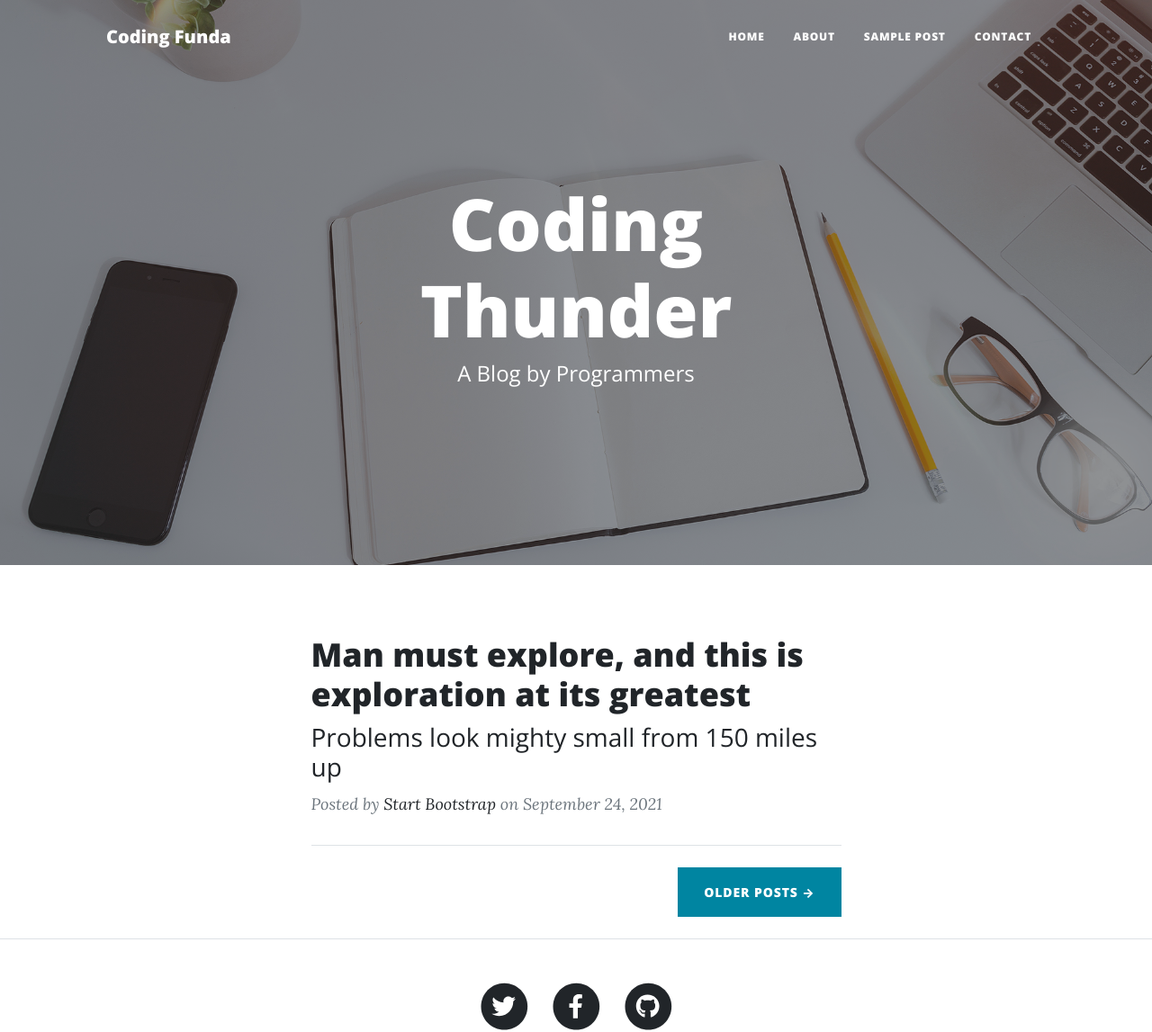
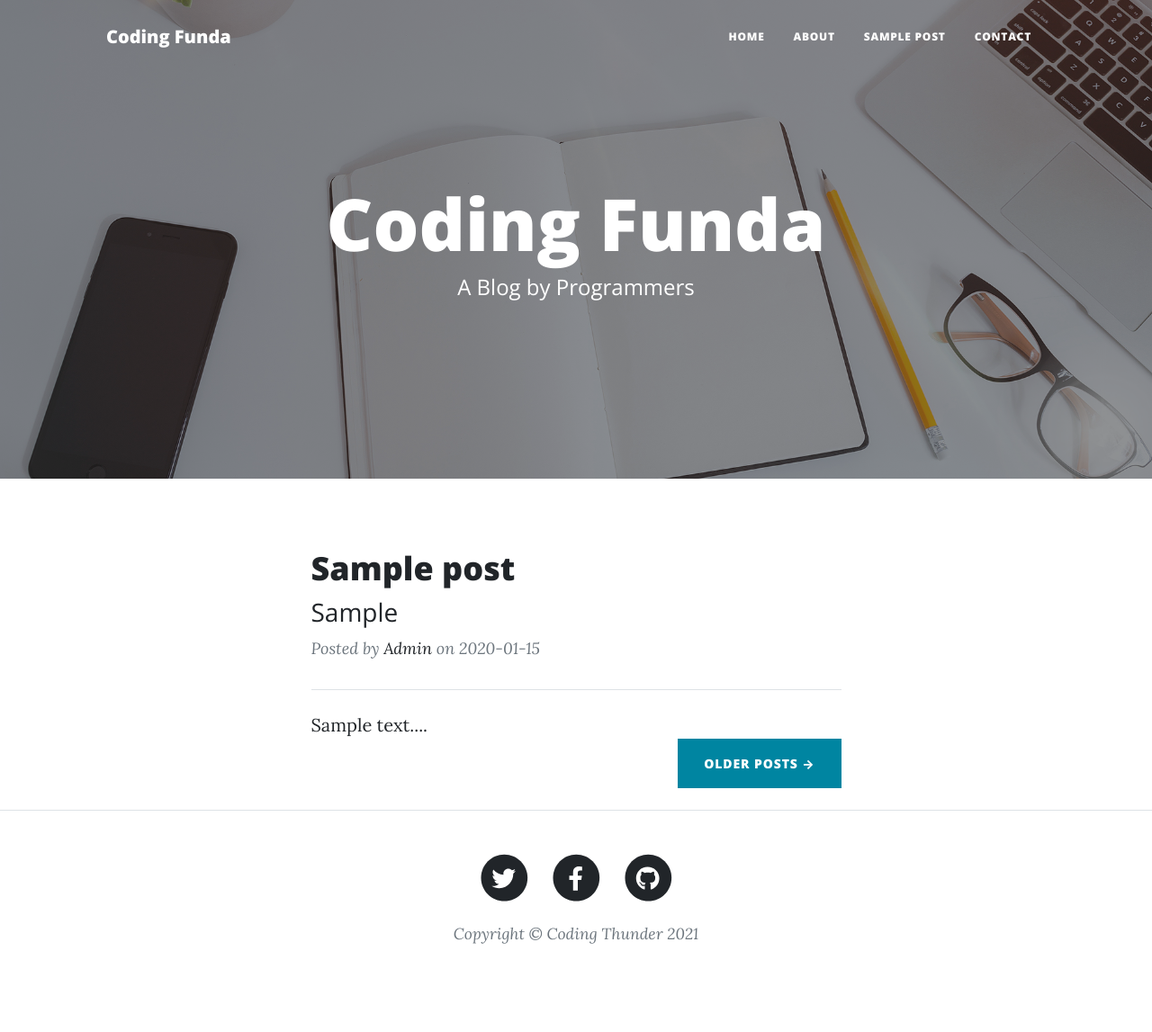
Before and after one commit to kirandora/flask-blog-app, a Flask app: page / in a window 1280 px wide. Shown: the top 1147 px of the page at 90% size. After the commit the page ends 1049 px from the top, so only its background shows below. Run offline with Flask 2, Linux system fonts and the light colour scheme; tables that the repository leaves empty hold one stand-in row (values such as "Sample post"); some libraries are stand-ins or nearby versions.

Commit message:
Added login page and retrieve post from db

```diff
--- a/config.json
+++ b/config.json
@@ -8,6 +8,11 @@
     "gh_url": "https:/github.com/codingthunder",
     "blog_name" : "Coding Funda",
     "gmail-user": "test@gmail.com",
-    "gmail-password": "something"
+    "gmail-password": "something",
+    "about-text": "This is Kiran dora, Yoga and Ayurveda enthusiast.I am passionate about coding and learning",
+    "no_of_posts": 5,
+    "login_image": "login.svg",
+    "admin_user": "admin",
+    "admin_password": "admin"
   }
 }
--- a/main.py
+++ b/main.py
@@ -1,6 +1,6 @@
 import pymysql
 import json
-from flask import Flask, render_template, request
+from flask import Flask, render_template, request, session
 from flask_sqlalchemy import SQLAlchemy
 from datetime import datetime
 from flask_mail import Mail
@@ -13,6 +13,7 @@ with open('config.json', 'r') as config:
 
 local_server = True
 app = Flask(__name__)
+app.secret_key = 'super-secret-key'
 app.config.update(
     MAIL_SERVER='smtp.gmail.com',
     MAIL_PORT='465',
@@ -29,9 +30,6 @@ db = SQLAlchemy(app)
 
 
 class Contacts(db.Model):
-    """
-    sno, name, phone_num, email, msg, date
-    """
     sno = db.Column(db.Integer, primary_key=True)
     name = db.Column(db.String(50), nullable=False)
     phone_num = db.Column(db.String(12), nullable=False)
@@ -40,14 +38,49 @@ class Contacts(db.Model):
     date = db.Column(db.String(20), nullable=True)
 
 
+class Posts(db.Model):
+    sno = db.Column(db.Integer, primary_key=True)
+    title = db.Column(db.String(50), nullable=False)
+    tagline = db.Column(db.String(50), nullable=False)
+    slug = db.Column(db.String(25), nullable=False)
+    content = db.Column(db.String(120), nullable=False)
+    date = db.Column(db.String(20), nullable=True)
+    img_file = db.Column(db.String(20), nullable=True)
+
+
 @app.route("/")
 def home():
-    return render_template('index.html', params=params)
+    posts = Posts.query.filter_by().all()[0:params['no_of_posts']]
+    return render_template('index.html', params=params, posts=posts)
 
 
 @app.route("/about")
 def about():
     return render_template('about.html', params=params)
+
+
+@app.route("/dashboard", methods=['GET', 'POST'])
+def dashboard():
+    if 'user' in session and session['user'] == params['admin_user']:
+        posts = Posts.query.all()
+        return render_template('dashboard.html', params=params, posts=posts)
+
+    if request.method == 'POST':
+        username = request.form.get('uname')
+        password = request.form.get('pass')
+        if username == params['admin_user'] and password == params['admin_password']:
+            # set the session variable
+            session['user'] = username
+            posts = Posts.query.all()
+            return render_template('dashboard.html', params=params, posts=posts)
+
+    return render_template('login.html', params=params)
+
+
+@app.route("/post/<string:post_slug>", methods=['GET'])
+def post_route(post_slug):
+    post = Posts.query.filter_by(slug=post_slug).first()
+    return render_template('post.html', params=params, post=post)
 
 
 @app.route("/contact", methods=['GET', 'POST'])
--- a/templates/about.html
+++ b/templates/about.html
@@ -19,9 +19,7 @@
             <div class="container px-4 px-lg-5">
                 <div class="row gx-4 gx-lg-5 justify-content-center">
                     <div class="col-md-10 col-lg-8 col-xl-7">
-                        <p>Lorem ipsum dolor sit amet, consectetur adipisicing elit. Saepe nostrum ullam eveniet pariatur voluptates odit, fuga atque ea nobis sit soluta odio, adipisci quas excepturi maxime quae totam ducimus consectetur?</p>
-                        <p>Lorem ipsum dolor sit amet, consectetur adipisicing elit. Eius praesentium recusandae illo eaque architecto error, repellendus iusto reprehenderit, doloribus, minus sunt. Numquam at quae voluptatum in officia voluptas voluptatibus, minus!</p>
-                        <p>Lorem ipsum dolor sit amet, consectetur adipisicing elit. Aut consequuntur magnam, excepturi aliquid ex itaque esse est vero natus quae optio aperiam soluta voluptatibus corporis atque iste neque sit tempora!</p>
+                        <p>{{params['about-text']}}</p>
                     </div>
                 </div>
             </div>
--- a/templates/index.html
+++ b/templates/index.html
@@ -6,7 +6,7 @@
                 <div class="row gx-4 gx-lg-5 justify-content-center">
                     <div class="col-md-10 col-lg-8 col-xl-7">
                         <div class="site-heading">
-                            <h1>Coding Thunder</h1>
+                            <h1>{{params['blog_name']}}</h1>
                             <span class="subheading">A Blog by Programmers</span>
                         </div>
                     </div>
@@ -18,21 +18,23 @@
             <div class="row gx-4 gx-lg-5 justify-content-center">
                 <div class="col-md-10 col-lg-8 col-xl-7">
                     <!-- Post preview-->
-                    <!-- Todo: fetch the post from database -->
+                    <!-- fetches the post from database -->
+                    {% for post in posts %} <!--Jinja for loop start -->
                     <div class="post-preview">
-                        <a href="post.html">
-                            <h2 class="post-title">Man must explore, and this is exploration at its greatest</h2>
-                            <h3 class="post-subtitle">Problems look mighty small from 150 miles up</h3>
+                        <a href="/post/{{post.slug}}">
+                            <h2 class="post-title">{{ post.title }}</h2>
+                            <h3 class="post-subtitle">{{post.tagline}}</h3>
                         </a>
                         <p class="post-meta">
                             Posted by
-                            <a href="#!">Start Bootstrap</a>
-                            on September 24, 2021
+                            <a href="#!">Admin</a>
+                            on {{post.date}}
                         </p>
                     </div>
                     <!-- Divider-->
                     <hr class="my-4" />
-
+                     {{post.content[0:136]}}...
+                    {% endfor %} <!--Jinja for loop end -->
 
                     <!-- Pager-->
                     <div class="d-flex justify-content-end mb-4"><a class="btn btn-primary text-uppercase" href="#!">Older Posts →</a></div>
```
Also changed, not shown: static/css/signin.css (added, +39 -0 lines), templates/post.html (+6 -20 lines).
